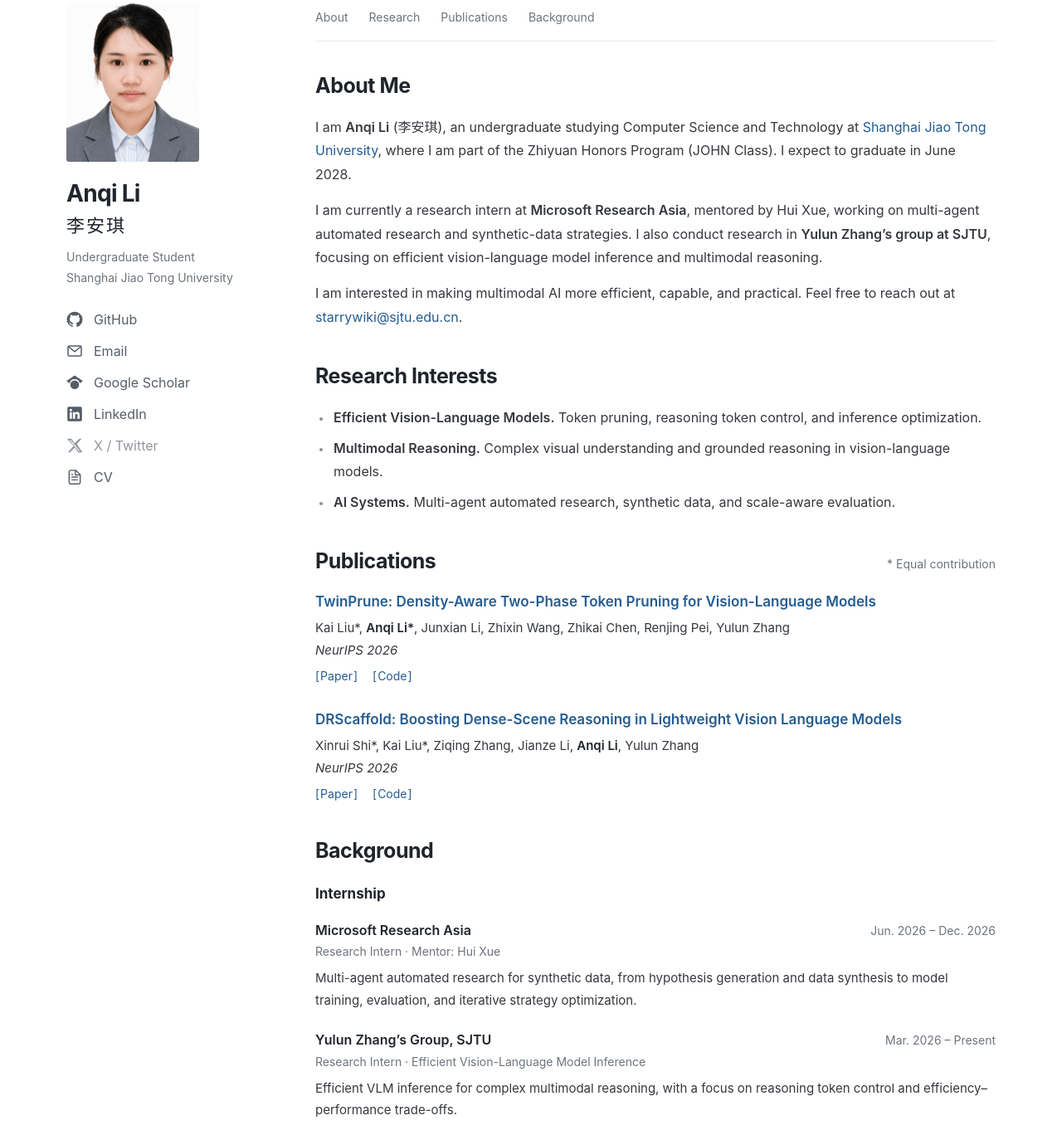
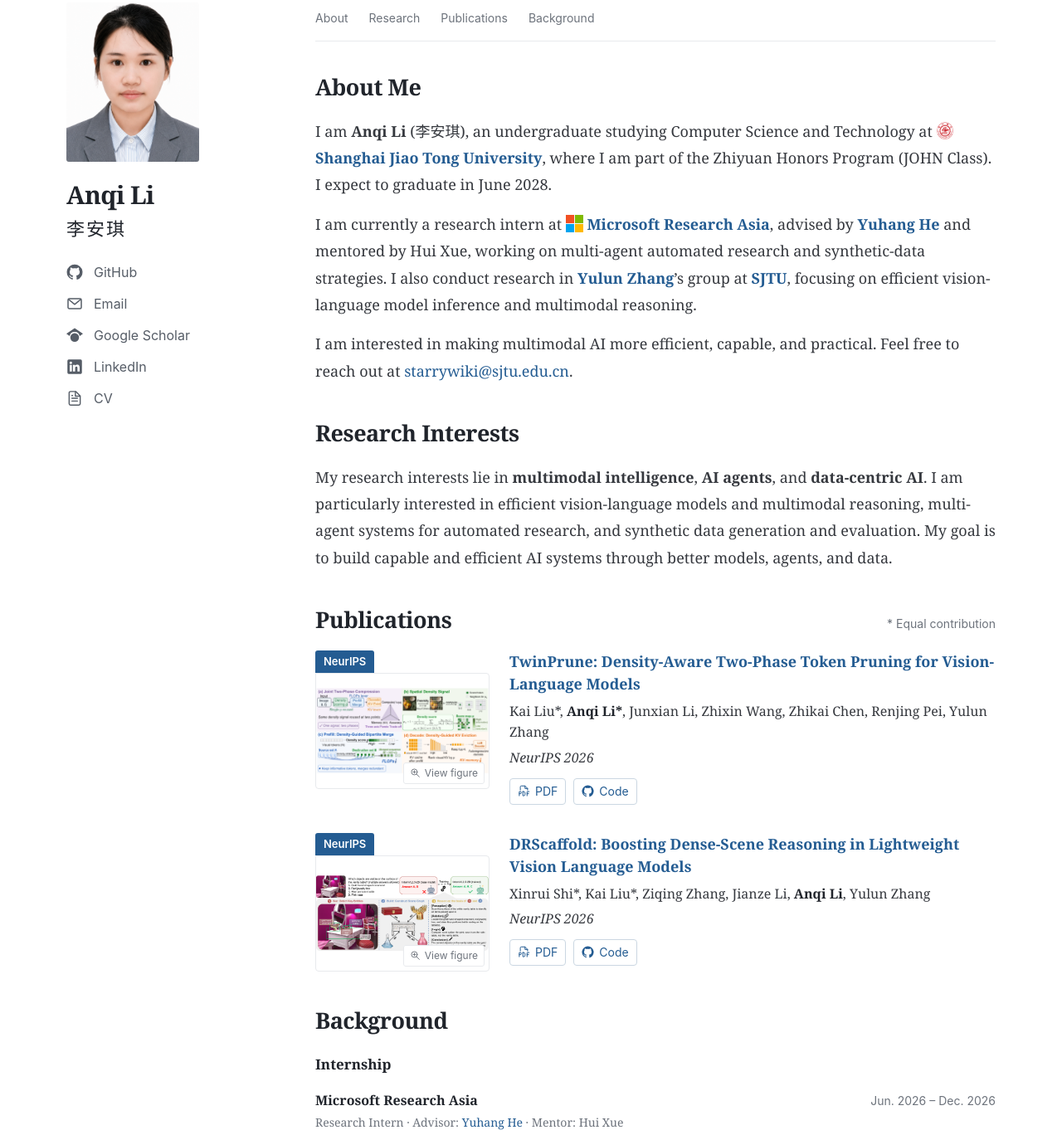
Before and after one commit to starrywiki/starrywiki.github.io, a plain HTML site: page index.html in a window 1280 px wide. Shown: the part 45-1413 px from the top of the page at 83% size. Drawn offline with Linux system fonts and the light colour scheme.

Commit message:
Refine academic profile, serif typography, and illustrated publications

```diff
--- a/index.html
+++ b/index.html
@@ -6,14 +6,15 @@
   <meta name="description" content="Anqi Li (李安琪), undergraduate at Shanghai Jiao Tong University. Research in efficient vision-language models, multimodal reasoning, and AI systems.">
   <meta name="theme-color" content="#ffffff">
   <meta property="og:type" content="website">
-  <meta property="og:title" content="Anqi Li 李安琪">
+  <meta property="og:title" content="Anqi Li | Homepage">
   <meta property="og:description" content="Undergraduate at SJTU. Efficient vision-language models, multimodal reasoning, and AI systems.">
   <meta property="og:url" content="https://starrywiki.github.io/">
   <meta property="og:image" content="https://starrywiki.github.io/assets/portrait.png">
   <link rel="canonical" href="https://starrywiki.github.io/">
-  <link rel="icon" href="assets/favicon.svg" type="image/svg+xml">
-  <link rel="stylesheet" href="styles.css">
-  <title>Anqi Li 李安琪</title>
+  <link rel="icon" href="assets/favicon.svg?v=2" type="image/svg+xml">
+  <link rel="stylesheet" href="styles.css?v=2">
+  <script src="scripts/figures.js" defer></script>
+  <title>Anqi Li | Homepage</title>
 </head>
 <body>
   <a class="skip-link" href="#main">Skip to content</a>
@@ -32,8 +33,11 @@
     <symbol id="icon-linkedin" viewBox="0 0 24 24">
       <path fill="currentColor" d="M20.5 1.5h-17a2 2 0 0 0-2 2v17a2 2 0 0 0 2 2h17a2 2 0 0 0 2-2v-17a2 2 0 0 0-2-2ZM8 19H4.8V9.4H8V19ZM6.4 8.1a1.85 1.85 0 1 1 0-3.7 1.85 1.85 0 0 1 0 3.7ZM19.2 19H16v-4.7c0-1.1-.02-2.5-1.54-2.5-1.55 0-1.79 1.2-1.79 2.42V19H9.5V9.4h3.04v1.31h.04c.42-.8 1.46-1.64 3-1.64 3.21 0 3.62 2.11 3.62 4.85V19Z"/>
     </symbol>
-    <symbol id="icon-x" viewBox="0 0 24 24">
-      <path fill="currentColor" d="M18.9 2H22l-6.8 7.8L23.2 22h-6.3L12 14.6 5.5 22H2.3l8.2-9.4L.8 2h6.5l4.4 6.7L18.9 2Zm-1.1 18h1.75L6.3 3.9H4.43L17.8 20Z"/>
+    <symbol id="icon-pdf" viewBox="0 0 24 24">
+      <g fill="none" stroke="currentColor" stroke-width="1.6" stroke-linecap="round" stroke-linejoin="round"><path d="M5 10V4a2 2 0 0 1 2-2h7l5 5v3M14 2v5h5M3 21v-8h2a2 2 0 0 1 0 4H3M10 13v8h1.5a2.5 2.5 0 0 0 2.5-2.5v-3a2.5 2.5 0 0 0-2.5-2.5H10ZM18 21v-8h4M18 17h3"/></g>
+    </symbol>
+    <symbol id="icon-zoom" viewBox="0 0 24 24">
+      <g fill="none" stroke="currentColor" stroke-width="1.7" stroke-linecap="round"><circle cx="10" cy="10" r="6.5"/><path d="m15 15 6 6M7 10h6M10 7v6"/></g>
     </symbol>
     <symbol id="icon-cv" viewBox="0 0 24 24">
       <g fill="none" stroke="currentColor" stroke-width="1.7" stroke-linecap="round" stroke-linejoin="round"><path d="M13.5 2.2H6a2 2 0 0 0-2 2v15.6a2 2 0 0 0 2 2h12a2 2 0 0 0 2-2V8.7L13.5 2.2Z"/><path d="M13 2.7V9h6.3M8 12h8M8 16h8M8 8h1"/></g>
@@ -46,8 +50,6 @@
         <img class="portrait" src="assets/portrait.png" width="170" height="204" alt="Portrait of Anqi Li">
         <div class="profile-details">
           <h1>Anqi Li <span lang="zh-Hans">李安琪</span></h1>
-          <p class="profile-role">Undergraduate Student</p>
-          <p class="profile-affiliation">Shanghai Jiao Tong University</p>
         </div>
       </div>
 
@@ -56,8 +58,6 @@
         <a href="mailto:starrywiki@sjtu.edu.cn"><svg aria-hidden="true"><use href="#icon-email"/></svg><span>Email</span></a>
         <a href="https://scholar.google.com/citations?user=a7ResPcAAAAJ&amp;hl=en" target="_blank" rel="noopener noreferrer"><svg aria-hidden="true"><use href="#icon-scholar"/></svg><span>Google Scholar</span></a>
         <a href="https://www.linkedin.com/in/anqi-li-826872384/" target="_blank" rel="noopener noreferrer"><svg aria-hidden="true"><use href="#icon-linkedin"/></svg><span>LinkedIn</span></a>
-        <!-- Replace this span with an anchor when an X / Twitter profile is available. -->
-        <span class="unavailable-link" aria-disabled="true" title="Profile link not provided"><svg aria-hidden="true"><use href="#icon-x"/></svg><span>X / Twitter</span></span>
         <a href="assets/Anqi_Li_CV.pdf" target="_blank" rel="noopener"><svg aria-hidden="true"><use href="#icon-cv"/></svg><span>CV</span></a>
       </nav>
     </aside>
@@ -72,18 +72,14 @@
 
       <section id="about" aria-labelledby="about-title">
         <h2 id="about-title">About Me</h2>
-        <p>I am <strong>Anqi Li</strong> (<span lang="zh-Hans">李安琪</span>), an undergraduate studying Computer Science and Technology at <a href="https://en.sjtu.edu.cn/" target="_blank" rel="noopener noreferrer">Shanghai Jiao Tong University</a>, where I am part of the Zhiyuan Honors Program (JOHN Class). I expect to graduate in June 2028.</p>
-        <p>I am currently a research intern at <strong>Microsoft Research Asia</strong>, mentored by Hui Xue, working on multi-agent automated research and synthetic-data strategies. I also conduct research in <strong>Yulun Zhang’s group at SJTU</strong>, focusing on efficient vision-language model inference and multimodal reasoning.</p>
+        <p>I am <strong>Anqi Li</strong> (<span lang="zh-Hans">李安琪</span>), an undergraduate studying Computer Science and Technology at <img class="org-icon" src="assets/logos/sjtu.ico" width="22" height="22" alt="" aria-hidden="true"> <a class="profile-link" href="https://en.sjtu.edu.cn/" target="_blank" rel="noopener noreferrer">Shanghai Jiao Tong University</a>, where I am part of the Zhiyuan Honors Program (JOHN Class). I expect to graduate in June 2028.</p>
+        <p>I am currently a research intern at <img class="org-icon" src="assets/logos/microsoft.svg" width="20" height="20" alt="" aria-hidden="true"> <a class="profile-link" href="https://www.microsoft.com/en-us/research/lab/microsoft-research-asia/" target="_blank" rel="noopener noreferrer">Microsoft Research Asia</a>, advised by <a class="profile-link" href="https://www.microsoft.com/en-us/research/people/yuhanghe/" target="_blank" rel="noopener noreferrer">Yuhang He</a> and mentored by Hui Xue, working on multi-agent automated research and synthetic-data strategies. I also conduct research in <a class="profile-link" href="https://yulunzhang.com/" target="_blank" rel="noopener noreferrer">Yulun Zhang</a>’s group at <a class="profile-link" href="https://en.sjtu.edu.cn/" target="_blank" rel="noopener noreferrer">SJTU</a>, focusing on efficient vision-language model inference and multimodal reasoning.</p>
         <p>I am interested in making multimodal AI more efficient, capable, and practical. Feel free to reach out at <a href="mailto:starrywiki@sjtu.edu.cn">starrywiki@sjtu.edu.cn</a>.</p>
       </section>
 
       <section id="research" aria-labelledby="research-title">
         <h2 id="research-title">Research Interests</h2>
-        <ul class="research-list">
-          <li><strong>Efficient Vision-Language Models.</strong> Token pruning, reasoning token control, and inference optimization.</li>
-          <li><strong>Multimodal Reasoning.</strong> Complex visual understanding and grounded reasoning in vision-language models.</li>
-          <li><strong>AI Systems.</strong> Multi-agent automated research, synthetic data, and scale-aware evaluation.</li>
-        </ul>
+        <p>My research interests lie in <strong>multimodal intelligence</strong>, <strong>AI agents</strong>, and <strong>data-centric AI</strong>. I am particularly interested in efficient vision-language models and multimodal reasoning, multi-agent systems for automated research, and synthetic data generation and evaluation. My goal is to build capable and efficient AI systems through better models, agents, and data.</p>
       </section>
 
       <section id="publications" aria-labelledby="publications-title">
@@ -93,21 +89,39 @@
         </div>
         <ol class="publication-list">
           <li class="publication">
+            <div class="publication-media">
+              <span class="conference-tag">NeurIPS</span>
+              <a class="figure-link" href="assets/publications/twinprune.png" data-figure="TwinPrune" target="_blank" rel="noopener" aria-label="Enlarge TwinPrune main figure">
+                <img src="assets/publications/twinprune.png" width="3392" height="1701" loading="lazy" alt="TwinPrune density-guided two-phase compression framework">
+                <span class="figure-hint"><svg aria-hidden="true"><use href="#icon-zoom"/></svg>View figure</span>
+              </a>
+            </div>
+            <div class="publication-body">
               <h3><a href="https://arxiv.org/abs/2610.17530" target="_blank" rel="noopener noreferrer">TwinPrune: Density-Aware Two-Phase Token Pruning for Vision-Language Models</a></h3>
               <p class="authors">Kai Liu*, <strong>Anqi Li*</strong>, Junxian Li, Zhixin Wang, Zhikai Chen, Renjing Pei, Yulun Zhang</p>
               <p class="venue">NeurIPS 2026</p>
               <div class="paper-links" aria-label="TwinPrune resources">
-              <a href="https://arxiv.org/abs/2610.17530" target="_blank" rel="noopener noreferrer">Paper</a>
-              <a href="https://github.com/Kai-Liu001/TwinPrune" target="_blank" rel="noopener noreferrer">Code</a>
+                <a href="https://arxiv.org/pdf/2610.17530" target="_blank" rel="noopener noreferrer"><svg aria-hidden="true"><use href="#icon-pdf"/></svg>PDF</a>
+                <a href="https://github.com/Kai-Liu001/TwinPrune" target="_blank" rel="noopener noreferrer"><svg aria-hidden="true"><use href="#icon-github"/></svg>Code</a>
+              </div>
             </div>
           </li>
           <li class="publication">
+            <div class="publication-media">
+              <span class="conference-tag">NeurIPS</span>
+              <a class="figure-link" href="assets/publications/drscaffold.png" data-figure="DRScaffold" target="_blank" rel="noopener" aria-label="Enlarge DRScaffold main figure">
+                <img src="assets/publications/drscaffold.png" width="2400" height="1049" loading="lazy" alt="DRScaffold framework for grounded dense-scene multimodal reasoning">
+                <span class="figure-hint"><svg aria-hidden="true"><use href="#icon-zoom"/></svg>View figure</span>
+              </a>
+            </div>
+            <div class="publication-body">
               <h3><a href="https://arxiv.org/abs/2605.26038" target="_blank" rel="noopener noreferrer">DRScaffold: Boosting Dense-Scene Reasoning in Lightweight Vision Language Models</a></h3>
               <p class="authors">Xinrui Shi*, Kai Liu*, Ziqing Zhang, Jianze Li, <strong>Anqi Li</strong>, Yulun Zhang</p>
               <p class="venue">NeurIPS 2026</p>
               <div class="paper-links" aria-label="DRScaffold resources">
-              <a href="https://arxiv.org/abs/2605.26038" target="_blank" rel="noopener noreferrer">Paper</a>
-              <a href="https://github.com/irene-shi/DRScaffold" target="_blank" rel="noopener noreferrer">Code</a>
+                <a href="https://arxiv.org/pdf/2605.26038" target="_blank" rel="noopener noreferrer"><svg aria-hidden="true"><use href="#icon-pdf"/></svg>PDF</a>
+                <a href="https://github.com/irene-shi/DRScaffold" target="_blank" rel="noopener noreferrer"><svg aria-hidden="true"><use href="#icon-github"/></svg>Code</a>
+              </div>
             </div>
           </li>
         </ol>
@@ -120,7 +134,7 @@
           <h3 class="subsection-title">Internship</h3>
           <article class="experience">
             <div class="entry-heading"><h4>Microsoft Research Asia</h4><span class="date">Jun. 2026 – Dec. 2026</span></div>
-            <p class="entry-subtitle">Research Intern · Mentor: Hui Xue</p>
+            <p class="entry-subtitle">Research Intern · Advisor: <a href="https://www.microsoft.com/en-us/research/people/yuhanghe/" target="_blank" rel="noopener noreferrer">Yuhang He</a> · Mentor: Hui Xue</p>
             <p>Multi-agent automated research for synthetic data, from hypothesis generation and data synthesis to model training, evaluation, and iterative strategy optimization.</p>
           </article>
           <article class="experience">
@@ -153,5 +167,12 @@
       <footer class="site-footer"><span>© 2026 Anqi Li</span><a href="#about">Back to top</a></footer>
     </main>
   </div>
+  <dialog class="figure-dialog" aria-labelledby="figure-title">
+    <div class="figure-dialog-header">
+      <h2 id="figure-title">Publication figure</h2>
+      <form method="dialog"><button class="close-figure" aria-label="Close figure">Close <span aria-hidden="true">×</span></button></form>
+    </div>
+    <img class="expanded-figure" alt="">
+  </dialog>
 </body>
 </html>
--- a/styles.css
+++ b/styles.css
@@ -1,4 +1,11 @@
 :root {
+  /* 字体设置：正文、标题、导航/按钮；字体按从左到右的顺序选用。 */
+  --font-body: Georgia, "Times New Roman", "Songti SC", "SimSun", serif;
+  --font-heading: var(--font-body);
+  --font-ui: -apple-system, BlinkMacSystemFont, "Segoe UI", Arial, "PingFang SC", sans-serif;
+  --body-font-size: 1.125rem;
+  --body-line-height: 1.8;
+
   color-scheme: light;
   --text: #35383e;
   --heading: #20242b;
@@ -13,14 +20,14 @@ body {
   margin: 0;
   background: #fff;
   color: var(--text);
-  font-family: -apple-system, BlinkMacSystemFont, "Segoe UI", Arial, "Noto Sans", "PingFang SC", "Microsoft YaHei", sans-serif;
-  font-size: 16px;
-  line-height: 1.78;
+  font-family: var(--font-body);
+  font-size: var(--body-font-size);
+  line-height: var(--body-line-height);
   -webkit-font-smoothing: antialiased;
 }
 a { color: var(--link); text-decoration: none; text-underline-offset: 3px; }
 a:hover { text-decoration: underline; }
-a:focus-visible { outline: 2px solid var(--link); outline-offset: 5px; border-radius: 2px; }
+a:focus-visible, button:focus-visible { outline: 2px solid var(--link); outline-offset: 5px; border-radius: 2px; }
 strong { font-weight: 600; }
 p { margin: 0 0 15px; }
 svg { flex: 0 0 auto; }
@@ -29,42 +36,47 @@ svg { flex: 0 0 auto; }
 .skip-link:focus { top: 12px; }
 
 .page-layout { width: min(1120px, calc(100% - 96px)); margin: 0 auto; }
-.profile-sidebar { position: fixed; top: 48px; bottom: 20px; width: 242px; overflow-y: auto; }
+.profile-sidebar { position: fixed; top: 48px; bottom: 20px; width: 242px; overflow-y: auto; font-family: var(--font-ui); }
 .portrait { display: block; width: 160px; height: 192px; object-fit: cover; object-position: center; border-radius: 3px; margin-bottom: 20px; }
-.profile-details h1 { color: var(--heading); margin: 0 0 11px; font-size: 28px; font-weight: 650; line-height: 1.35; letter-spacing: -.7px; }
+.profile-details h1 { color: var(--heading); margin: 0 0 11px; font-family: var(--font-heading); font-size: 30px; font-weight: 700; line-height: 1.35; letter-spacing: -.7px; }
 .profile-details h1 span { display: block; margin-top: 5px; font-size: 22px; font-weight: 500; letter-spacing: 2px; }
-.profile-role, .profile-affiliation { margin: 0; color: var(--muted); font-size: 14px; line-height: 1.75; }
 .social-links { display: flex; flex-direction: column; gap: 2px; margin-top: 20px; }
-.social-links > a, .social-links > span { display: flex; align-items: center; gap: 13px; width: fit-content; min-height: 36px; color: #565d67; font-size: 16px; line-height: 1.45; }
+.social-links > a { display: flex; align-items: center; gap: 13px; width: fit-content; min-height: 36px; color: #565d67; font-size: 16px; line-height: 1.45; }
 .social-links svg { width: 20px; height: 20px; }
 .social-links > a:hover { color: var(--link); text-decoration: none; }
 .social-links > a:hover span { text-decoration: underline; }
-.social-links .unavailable-link { color: #92969d; cursor: default; }
 
 main { margin-left: 300px; padding: 54px 0 24px; min-width: 0; }
 main:focus { outline: none; }
-.section-nav { display: flex; gap: 25px; margin-bottom: 37px; padding-bottom: 15px; border-bottom: 1px solid var(--rule); }
+.section-nav { display: flex; gap: 25px; margin-bottom: 37px; padding-bottom: 15px; border-bottom: 1px solid var(--rule); font-family: var(--font-ui); }
 .section-nav a { color: var(--muted); font-size: 14px; }
 .section-nav a:hover { color: var(--link); }
 section { margin-bottom: 41px; }
-h2 { color: var(--heading); font-size: 25px; font-weight: 650; line-height: 1.35; letter-spacing: -.5px; margin: 0 0 18px; }
-.research-list { margin: 0; padding-left: 20px; }
-.research-list li { padding-left: 2px; margin-bottom: 8px; }
-.research-list li:last-child { margin-bottom: 0; }
-.research-list li::marker { color: #8a9097; font-size: .8em; }
+h2 { color: var(--heading); font-family: var(--font-heading); font-size: 27px; font-weight: 700; line-height: 1.35; letter-spacing: -.5px; margin: 0 0 18px; }
+.profile-link { font-weight: 700; }
+.org-icon { display: inline-block; width: 1.16em; height: 1.16em; object-fit: contain; vertical-align: -.16em; }
 .section-heading { display: flex; align-items: baseline; justify-content: space-between; gap: 14px; margin-bottom: 18px; }
 .section-heading h2 { margin: 0; }
-.contribution-note { color: var(--muted); font-size: 14px; white-space: nowrap; }
+.contribution-note { color: var(--muted); font-family: var(--font-ui); font-size: 14px; white-space: nowrap; }
 .publication-list { list-style: none; padding: 0; margin: 0; }
-.publication + .publication { margin-top: 27px; }
-.publication h3 { font-size: 17px; line-height: 1.6; font-weight: 600; margin: 0 0 5px; }
-.authors { margin-bottom: 2px; font-size: 15px; line-height: 1.7; }
+.publication { display: grid; grid-template-columns: 210px minmax(0, 1fr); align-items: start; gap: 24px; }
+.publication + .publication { margin-top: 34px; }
+.publication-media { position: relative; padding-top: 27px; }
+.conference-tag { position: absolute; top: 0; left: 0; padding: 2px 10px; border-radius: 3px 3px 0 0; background: var(--link); color: #fff; font-family: var(--font-ui); font-size: 13px; font-weight: 600; line-height: 1.8; }
+.figure-link { display: flex; position: relative; align-items: center; justify-content: center; width: 100%; aspect-ratio: 3 / 2; background: #fff; border: 1px solid var(--rule); border-radius: 0 4px 4px 4px; overflow: hidden; }
+.figure-link > img { display: block; width: 100%; height: 100%; object-fit: contain; }
+.figure-hint { position: absolute; right: 5px; bottom: 5px; display: inline-flex; align-items: center; gap: 5px; padding: 3px 7px; border: 1px solid var(--rule); border-radius: 3px; background: #fff; color: var(--muted); font-family: var(--font-ui); font-size: 12px; line-height: 1.5; }
+.figure-hint svg { width: 13px; height: 13px; }
+.figure-link:hover, .figure-link:focus-visible { border-color: var(--link); }
+.figure-link:hover .figure-hint { color: var(--link); }
+.publication h3 { font-family: var(--font-heading); font-size: 18px; line-height: 1.5; font-weight: 700; margin: 0 0 7px; }
+.authors { margin-bottom: 3px; font-size: 16px; line-height: 1.6; }
 .authors strong { color: var(--heading); }
-.venue { font-size: 15px; font-style: italic; margin: 0 0 6px; }
-.paper-links { display: flex; align-items: center; gap: 18px; font-size: 14px; }
-.paper-links a { line-height: 1.6; }
-.paper-links a::before { content: "["; margin-right: 1px; }
-.paper-links a::after { content: "]"; margin-left: 1px; }
+.venue { font-size: 16px; font-style: italic; margin: 0 0 10px; }
+.paper-links { display: flex; align-items: center; gap: 9px; flex-wrap: wrap; font-family: var(--font-ui); font-size: 14px; }
+.paper-links a { display: inline-flex; align-items: center; gap: 6px; min-height: 32px; padding: 3px 9px; border: 1px solid #cbd7e2; border-radius: 4px; line-height: 1.5; }
+.paper-links a:hover { background: #f2f6fa; text-decoration: none; border-color: var(--link); }
+.paper-links svg { width: 15px; height: 15px; }
 .subsection-title { font-size: 17px; color: var(--heading); font-weight: 650; line-height: 1.5; margin: 0 0 18px; }
 .background-group { margin-top: 26px; }
 .background-group:first-of-type { margin-top: 22px; }
@@ -72,15 +84,24 @@ h2 { color: var(--heading); font-size: 25px; font-weight: 650; line-height: 1.35
 .experience + .experience { margin-top: 21px; }
 .entry-heading { display: flex; justify-content: space-between; align-items: baseline; gap: 14px; }
 .entry-heading h4 { font-size: 16px; font-weight: 600; color: var(--heading); line-height: 1.6; margin: 0; }
-.date { color: var(--muted); font-size: 14px; white-space: nowrap; }
+.date { color: var(--muted); font-family: var(--font-ui); font-size: 14px; white-space: nowrap; }
 .entry-subtitle { color: var(--muted); font-size: 14px; margin: 1px 0 6px; }
-.experience > p:last-child { font-size: 15px; margin-bottom: 0; }
+.experience > p:last-child { font-size: 16px; margin-bottom: 0; }
 .honors-list { padding: 0; margin: 0; list-style: none; }
-.honors-list li { display: flex; justify-content: space-between; align-items: baseline; gap: 20px; margin-bottom: 12px; font-size: 15px; line-height: 1.7; }
+.honors-list li { display: flex; justify-content: space-between; align-items: baseline; gap: 20px; margin-bottom: 12px; font-size: 16px; line-height: 1.7; }
 .honor-detail { color: var(--muted); }
-.research-program { font-size: 15px; line-height: 1.7; margin: 19px 0 0; }
-.site-footer { display: flex; justify-content: space-between; gap: 20px; border-top: 1px solid var(--rule); padding-top: 20px; margin-top: 48px; color: #777d85; font-size: 13px; }
+.research-program { font-size: 16px; line-height: 1.7; margin: 19px 0 0; }
+.site-footer { display: flex; justify-content: space-between; gap: 20px; border-top: 1px solid var(--rule); padding-top: 20px; margin-top: 48px; color: #777d85; font-family: var(--font-ui); font-size: 13px; }
 .site-footer a { color: var(--muted); }
+.figure-dialog { width: min(1200px, calc(100vw - 40px)); max-height: calc(100dvh - 48px); padding: 20px; border: 1px solid var(--rule); border-radius: 8px; color: var(--text); background: #fff; }
+.figure-dialog::backdrop { background: rgb(20 25 31 / 60%); }
+.figure-dialog-header { display: flex; align-items: center; justify-content: space-between; gap: 16px; margin-bottom: 18px; }
+.figure-dialog-header h2 { font-size: 20px; margin: 0; }
+.close-figure { display: flex; align-items: center; gap: 9px; min-height: 40px; padding: 5px 12px; border: 1px solid var(--rule); border-radius: 4px; background: #fff; color: var(--text); font-family: var(--font-ui); font-size: 14px; cursor: pointer; }
+.close-figure:hover { border-color: var(--link); color: var(--link); }
+.close-figure span { font-size: 23px; line-height: 1; }
+.expanded-figure { display: block; width: 100%; height: auto; }
+html:has(.figure-dialog[open]) { overflow: hidden; }
 
 @media (min-width: 1500px) {
   .page-layout { width: 1160px; }
@@ -91,6 +112,7 @@ h2 { color: var(--heading); font-size: 25px; font-weight: 650; line-height: 1.35
   .page-layout { width: calc(100% - 64px); }
   .profile-sidebar { width: 210px; }
   main { margin-left: 250px; }
+  .publication { grid-template-columns: 170px minmax(0, 1fr); gap: 20px; }
   .entry-heading { display: block; }
   .entry-heading .date { display: block; margin: 1px 0 3px; }
   .honors-list li { display: block; }
@@ -104,9 +126,8 @@ h2 { color: var(--heading); font-size: 25px; font-weight: 650; line-height: 1.35
   .portrait { width: 112px; height: 140px; margin-bottom: 0; }
   .profile-details h1 { font-size: 26px; margin-bottom: 9px; }
   .profile-details h1 span { font-size: 20px; }
-  .profile-role, .profile-affiliation { font-size: 14px; }
   .social-links { display: grid; grid-template-columns: repeat(3, minmax(0, 1fr)); gap: 4px 10px; margin-top: 23px; padding-bottom: 25px; }
-  .social-links > a, .social-links > span { font-size: 14px; min-height: 38px; gap: 9px; }
+  .social-links > a { font-size: 14px; min-height: 38px; gap: 9px; }
   .social-links svg { width: 18px; height: 18px; }
   main { margin-left: 0; padding-top: 0; }
   .section-nav { margin-bottom: 29px; padding-top: 15px; border-top: 1px solid var(--rule); gap: 23px; }
@@ -115,6 +136,7 @@ h2 { color: var(--heading); font-size: 25px; font-weight: 650; line-height: 1.35
   .entry-heading { display: flex; }
   .honors-list li { display: flex; }
   .site-footer { margin-top: 35px; }
+  .publication { grid-template-columns: 185px minmax(0, 1fr); gap: 20px; }
 }
 
 @media (max-width: 480px) {
@@ -122,7 +144,6 @@ h2 { color: var(--heading); font-size: 25px; font-weight: 650; line-height: 1.35
   .portrait { width: 96px; height: 122px; }
   .profile-details h1 { font-size: 24px; }
   .profile-details h1 span { font-size: 19px; margin-top: 3px; }
-  .profile-affiliation { max-width: 190px; line-height: 1.5; }
   .social-links { grid-template-columns: repeat(2, minmax(0, 1fr)); gap: 3px 16px; }
   .section-nav { gap: 0; justify-content: space-between; }
   .section-nav a { font-size: 14px; }
@@ -131,7 +152,13 @@ h2 { color: var(--heading); font-size: 25px; font-weight: 650; line-height: 1.35
   .contribution-note { font-size: 13px; }
   .entry-heading, .honors-list li { display: block; }
   .date { display: block; }
-  .publication h3 { font-size: 16px; }
+  .publication h3 { font-size: 18px; }
+  .figure-dialog { width: calc(100vw - 20px); padding: 14px; }
+}
+
+@media (max-width: 600px), (min-width: 761px) and (max-width: 900px) {
+  .publication { grid-template-columns: minmax(0, 1fr); gap: 17px; }
+  .publication-media { max-width: 300px; width: 100%; }
 }
 
 @media (prefers-reduced-motion: reduce) { html { scroll-behavior: auto; } }
```
Also changed, not shown: scripts/figures.js (added, +25 -0 lines), assets/favicon.svg, assets/logos/microsoft.svg (added), assets/logos/sjtu.ico (added), assets/publications/drscaffold.png (added), assets/publications/twinprune.png (added), 1 other file. Lines whose indentation alone changed are shown as unchanged.
